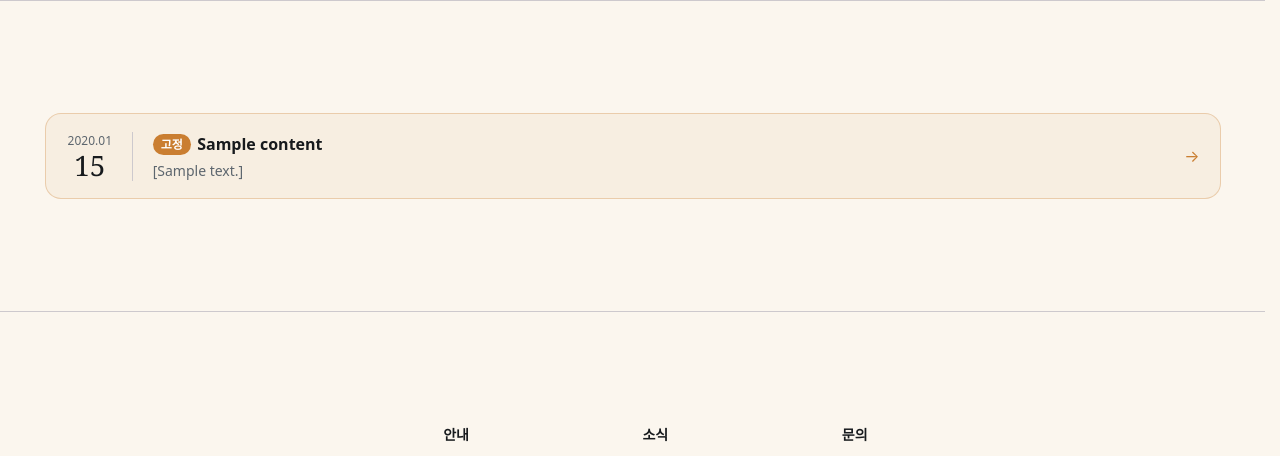
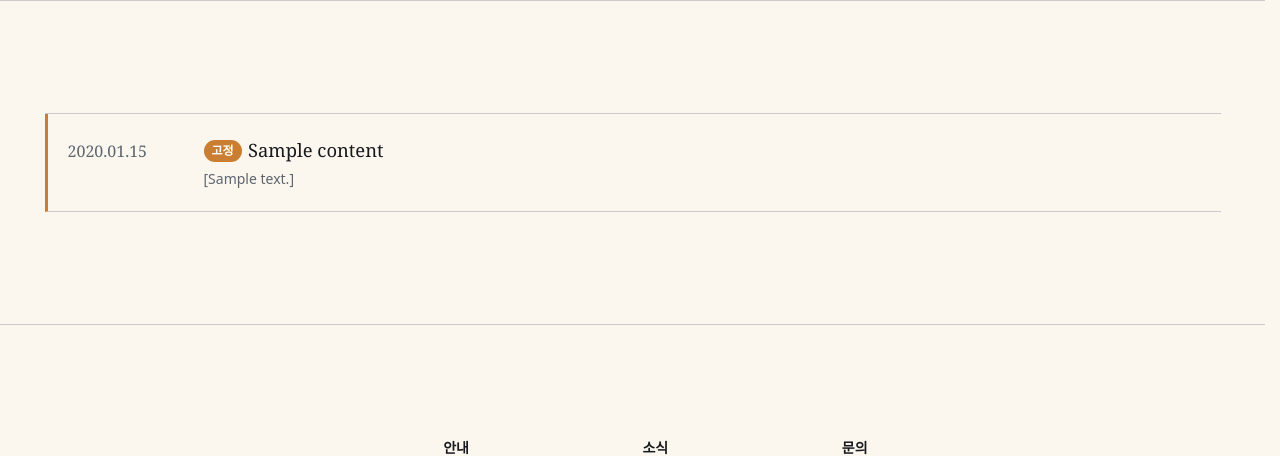
Before and after one commit to bellechanson/england-camping, a Spring app: template src/main/resources/templates/pages/notice-list.html in a window 1280 px wide. Shown: the part 414-870 px from the top of the page. Run offline with Thymeleaf, Linux system fonts and the light colour scheme; the template is opened without the code that fills it: most values are stand-ins (such as "Sample title", 1, 10 or a date in 2020); grey boxes marked "Sample" are stand-in pictures; data that the repository does not hold is empty; some of the project's set-up classes (security, data sources, template engines, error pages and the like) are left out, and stand-ins take their place.

Commit message:
style: 공지사항 목록을 카드형 → 줄 목록으로 (가는 선, 세리프 날짜·제목)
- 둥근 카드 + 그림자 → 가는 선 줄 목록 (공지 상세와 같은 결)
- 고정 공지는 왼쪽 주황 세로선 + 진한 "고정" 배지
- 마우스를 올리면 연한 주황 바탕 + → 표시
- 폰에서는 날짜가 제목 위로

```diff
--- a/src/main/resources/static/assets/css/england.css
+++ b/src/main/resources/static/assets/css/england.css
@@ -838,89 +838,82 @@ a.np-link:focus-visible {
 	min-width: 0;
 }
 
-/* ===== 공지사항 목록 페이지: 카드형 =====
+/* ===== 공지사항 목록 페이지: 줄 목록 =====
+   상자 없이 가는 선, 세리프 날짜·제목 + 미리보기 한 줄 (공지 상세 페이지와 같은 결)
    (메인 최근 공지 칸은 예전 .notice-list / .notice-item 그대로) */
-.notice-cards {
-	display: grid;
-	/* 칸 폭 = 화면(container) 폭으로 고정
-   	   (없으면 grid가 미리보기 한 줄 길이만큼 카드를 늘려서 화면 밖으로 넘침) */
-	grid-template-columns: minmax(0, 1fr);
-	gap: 0.75rem;
+.notice-rows {
 	margin: 0;
 	padding: 0;
+	border-top: 1px solid var(--bs-border-color);
 	list-style: none;
 }
 
-.notice-card {
-	display: flex;
-	align-items: center;
-	gap: 1.25rem;
-	padding: 1.1rem 1.25rem;
-	border: 1px solid var(--bs-border-color);
-	border-radius: 1rem;
-	background: color-mix(in oklch, var(--bs-bg-body) 40%, #fff);
+/* 한 줄 = [날짜] [제목 + 미리보기] [→]
+   왼쪽 3px 선 자리는 평소엔 투명, 고정 공지만 주황 */
+.notice-row {
+	display: grid;
+	grid-template-columns: 7rem minmax(0, 1fr) auto;
+	align-items: baseline;
+	gap: 1.5rem;
+	padding: 1.35rem 1rem 1.35rem 1.25rem;
+	border-bottom: 1px solid var(--bs-border-color);
+	border-left: 3px solid transparent;
 	color: inherit;
 	text-decoration: none;
-	transition: border-color 0.2s ease, transform 0.2s ease, box-shadow 0.2s ease;
-}
-
-/* 마우스를 올리면: 테두리 주황 + 살짝 떠오름 */
-.notice-card:hover,
-.notice-card:focus-visible {
-	border-color: color-mix(in oklch, var(--brand) 55%, transparent);
-	transform: translateY(-2px);
-	box-shadow: 0 6px 18px -10px rgba(59, 42, 20, 0.35);
-}
-
-/* 고정 공지: 연한 주황 바탕 */
-.notice-card.is-pinned {
-	background: color-mix(in oklch, var(--brand) 7%, var(--bs-bg-body));
-	border-color: color-mix(in oklch, var(--brand) 30%, transparent);
-}
-
-/* 왼쪽 날짜 칸: 위 "2026.11" 작게, 아래 "24" 크게(세리프) */
-.nc-date {
+	transition: background-color 0.2s ease;
+}
+
+/* 마우스를 올리면 아주 연한 주황 바탕 */
+.notice-row:hover,
+.notice-row:focus-visible {
+	background: color-mix(in oklch, var(--brand) 5%, transparent);
+}
+
+/* 고정 공지: 왼쪽 주황 세로선 + 진한 "고정" 배지 */
+.notice-row.is-pinned {
+	border-left-color: var(--brand);
+}
+
+.notice-row.is-pinned .pin-badge {
+	background: var(--brand);
+	color: #fff;
+}
+
+.nrw-date {
+	color: var(--bs-fg-3);
+	font-family: var(--kor-serif);
+	font-variant-numeric: tabular-nums;
+}
+
+.nrw-body {
 	display: flex;
-	flex: none;
 	flex-direction: column;
-	width: 4.2rem;
-	padding-right: 1.1rem;
-	border-right: 1px solid var(--bs-border-color);
-	text-align: center;
-}
-
-.nc-ym {
-	color: var(--bs-fg-3);
-	font-size: 0.75rem;
-}
-
-.nc-day {
+	gap: 0.3rem;
+	min-width: 0;
+}
+
+/* 제목: 세리프, 긴 글도 칸 안에서 줄바꿈 */
+.nrw-title {
 	font-family: var(--kor-serif);
-	font-size: 1.75rem;
-	line-height: 1.1;
-}
-
-/* 가운데: 제목 + 미리보기 (min-width: 0 → 길면 줄어들 수 있게) */
-.nc-body {
-	display: flex;
-	flex: 1;
-	flex-direction: column;
-	gap: 0.25rem;
-	min-width: 0;
-}
-
-.nc-title {
-	font-weight: 600;
+	font-size: 1.15rem;
 	overflow-wrap: anywhere;
-}
-
-.nc-title .pin-badge,
-.nc-title .new-badge {
-	vertical-align: 0.1em;
+	transition: color 0.2s ease;
+}
+
+.notice-row:hover .nrw-title,
+.notice-row:focus-visible .nrw-title {
+	color: color-mix(in oklch, var(--brand) 85%, #000);
+}
+
+/* 배지는 세리프 말고 본문 글꼴로, 제목 글자와 높이 맞춤 */
+.nrw-title .pin-badge,
+.nrw-title .new-badge {
+	font-family: ui-sans-serif, system-ui, "Malgun Gothic", sans-serif;
+	vertical-align: 0.15em;
 }
 
 /* 미리보기: 한 줄, 넘치면 … */
-.nc-preview {
+.nrw-preview {
 	overflow: hidden;
 	color: var(--bs-fg-3);
 	font-size: 0.875rem;
@@ -928,22 +921,18 @@ a.np-link:focus-visible {
 	text-overflow: ellipsis;
 }
 
-.nc-arrow {
-	flex: none;
+/* →: 평소엔 숨김, 마우스를 올리면 나타남 */
+.nrw-arrow {
 	color: var(--brand);
-	transition: transform 0.2s ease;
-}
-
-.notice-card:hover .nc-arrow,
-.notice-card:focus-visible .nc-arrow {
-	transform: translateX(3px);
-}
-
-/* 고정 공지 카드 안의 "고정" 배지: 연한 주황 바탕에 묻히지 않게 진한 주황 + 흰 글씨
-   (메인 최근 공지·관리자 목록의 "고정" 배지는 그대로) */
-.notice-card.is-pinned .pin-badge {
-	background: var(--brand);
-	color: #fff;
+	opacity: 0;
+	transform: translateX(-4px);
+	transition: opacity 0.2s ease, transform 0.2s ease;
+}
+
+.notice-row:hover .nrw-arrow,
+.notice-row:focus-visible .nrw-arrow {
+	opacity: 1;
+	transform: none;
 }
 
 /* NEW: 주황 테두리 알약 (고정은 기존 .pin-badge) */
--- a/src/main/resources/templates/pages/notice-list.html
+++ b/src/main/resources/templates/pages/notice-list.html
@@ -17,26 +17,23 @@
 				<p class="fg-3 mb-0" th:if="${page.empty}">아직 등록된 공지가 없습니다.</p>
 
 				<!-- 고정 공지 먼저, 그다음 최신순
-				     카드 하나 = 왼쪽 날짜 칸(년.월 + 큰 일자) / 제목(고정·NEW 배지) + 본문 미리보기 한 줄 / 화살표
-				     (메인 최근 공지 칸은 예전 .notice-list 그대로 씀) -->
-				<ul class="notice-cards" th:unless="${page.empty}">
+				     한 줄 = 왼쪽 날짜(세리프) / 제목(고정·NEW 배지) + 본문 미리보기 한 줄 / 마우스 올리면 →
+				     고정 공지는 왼쪽 주황 세로선 (메인 최근 공지 칸은 예전 .notice-list 그대로) -->
+				<ul class="notice-rows" th:unless="${page.empty}">
 					<li th:each="n : ${page.content}">
-						<a class="notice-card" th:classappend="${n.pinned} ? 'is-pinned'"
+						<a class="notice-row" th:classappend="${n.pinned} ? 'is-pinned'"
 							th:href="@{/notice/{id}(id=${n.id})}">
-							<span class="nc-date">
-								<span class="nc-ym"
-									th:text="${#temporals.format(n.createdAt, 'yyyy.MM')}">2026.11</span>
-								<span class="nc-day" th:text="${#temporals.format(n.createdAt, 'dd')}">24</span>
-							</span>
-							<span class="nc-body">
-								<span class="nc-title"><span class="pin-badge" th:if="${n.pinned}">고정</span><span
+							<span class="nrw-date"
+								th:text="${#temporals.format(n.createdAt, 'yyyy.MM.dd')}">2026.11.24</span>
+							<span class="nrw-body">
+								<span class="nrw-title"><span class="pin-badge" th:if="${n.pinned}">고정</span><span
 										class="new-badge" th:if="${n.createdAt.isAfter(newSince)}">NEW</span><span
 										th:text="${n.title}">제목</span></span>
 								<!-- 본문 앞부분만 (줄바꿈은 띄어쓰기로 보이고, 칸을 넘으면 … 으로 자름) -->
-								<span class="nc-preview" th:if="${!#strings.isEmpty(n.content)}"
+								<span class="nrw-preview" th:if="${!#strings.isEmpty(n.content)}"
 									th:text="${#strings.abbreviate(n.content, 120)}">본문 미리보기</span>
 							</span>
-							<span class="nc-arrow" aria-hidden="true">→</span>
+							<span class="nrw-arrow" aria-hidden="true">→</span>
 						</a>
 					</li>
 				</ul>
```
Also changed, not shown: other parts of src/main/resources/static/assets/css/england.css (+15 -23 lines).
